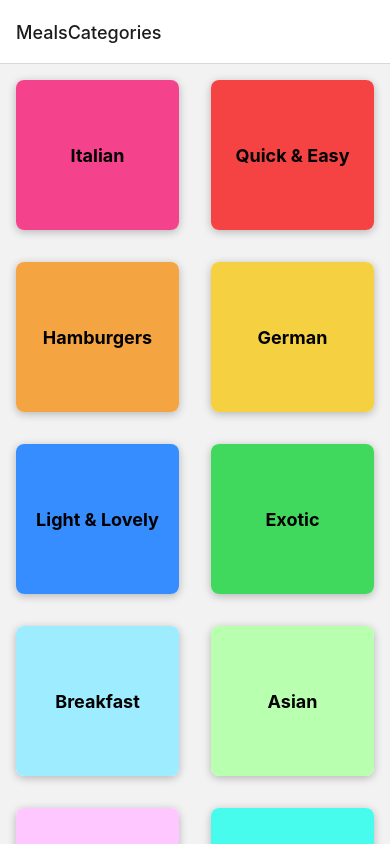
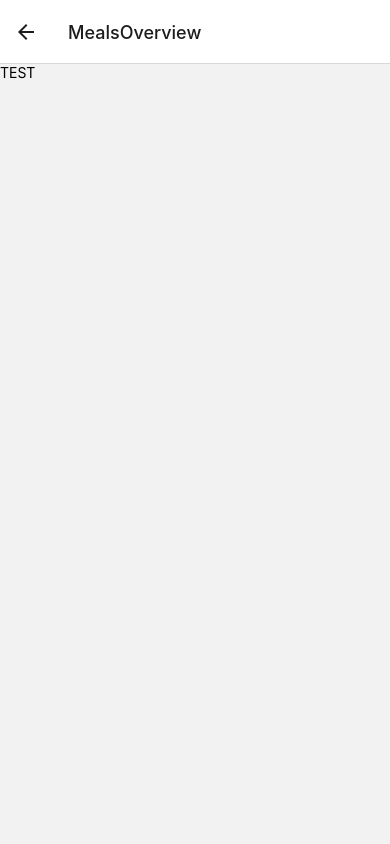
Before and after one commit to Facuscar/meals-app, a React Native app: screen /MealsOverview in a window 390 px wide. Built offline with nearby package versions, Linux system fonts and the light colour scheme.

Commit message:
Implemeting navigation between screens

```diff
--- a/App.js
+++ b/App.js
@@ -3,6 +3,7 @@
 import { StatusBar } from 'expo-status-bar';
 import { NavigationContainer } from '@react-navigation/native';
 import { createNativeStackNavigator } from '@react-navigation/native-stack';
+import MealsOverviewScreen from './screens/MealsOverviewScreen';
 
 const Stack = createNativeStackNavigator()
 
@@ -13,6 +14,7 @@
       <NavigationContainer>
         <Stack.Navigator>
           <Stack.Screen name="MealsCategories" component={CategoriesScreen} />
+          <Stack.Screen name="MealsOverview" component={MealsOverviewScreen} />
         </Stack.Navigator>
       </NavigationContainer>
     </>
--- a/components/CategoryGridTile.jsx
+++ b/components/CategoryGridTile.jsx
@@ -1,9 +1,9 @@
 import { Platform, Pressable, StyleSheet, Text, View } from "react-native";
 
-const CategoryGridTile = ({ title, color }) => {
+const CategoryGridTile = ({ title, color, onPress }) => {
   return (
     <View style={[styles.gridItem]}>
-      <Pressable style={({ pressed }) => [styles.button, pressed ? styles.buttonPressed : null]} android_ripple={{ color: "#cccccc" }}>
+      <Pressable style={({ pressed }) => [styles.button, pressed ? styles.buttonPressed : null]} android_ripple={{ color: "#cccccc" }} onPress={onPress}>
         <View style={[styles.innerContainer, { backgroundColor: color }]}>
           <Text style={styles.title}>{title}</Text>
         </View>
--- a/screens/CategoriesScreen.jsx
+++ b/screens/CategoriesScreen.jsx
@@ -3,13 +3,20 @@
 import { CATEGORIES } from "../data/dummy-data";
 import CategoryGridTile from "../components/CategoryGridTile";
 
-const renderCategoryItem = (itemData) => {
-  return (
-    <CategoryGridTile title={itemData.item.title} color={itemData.item.color}/>
-  )
-}
 
-const CategoriesScreen = () => {
+
+const CategoriesScreen = ({ navigation }) => {
+
+  const renderCategoryItem = (itemData) => {
+    const pressHandler = () => {
+      navigation.navigate("MealsOverview");
+    }
+
+    return (
+      <CategoryGridTile title={itemData.item.title} color={itemData.item.color} onPress={pressHandler}/>
+    )
+  }
+
   return (
     <FlatList data={CATEGORIES} keyExtractor={(itemData) => itemData.id} renderItem={renderCategoryItem} numColumns={2} />
   )
--- /dev/null
+++ b/screens/MealsOverviewScreen.jsx
@@ -0,0 +1,18 @@
+import { StyleSheet, Text, View } from "react-native";
+import { MEALS } from "../data/dummy-data";
+
+const MealsOverviewScreen = () => {
+  return (
+    <View>
+      <Text>
+        TEST
+      </Text>
+    </View>
+  )
+}
+
+export default MealsOverviewScreen;
+
+const styles = StyleSheet.create({
+
+})
```
